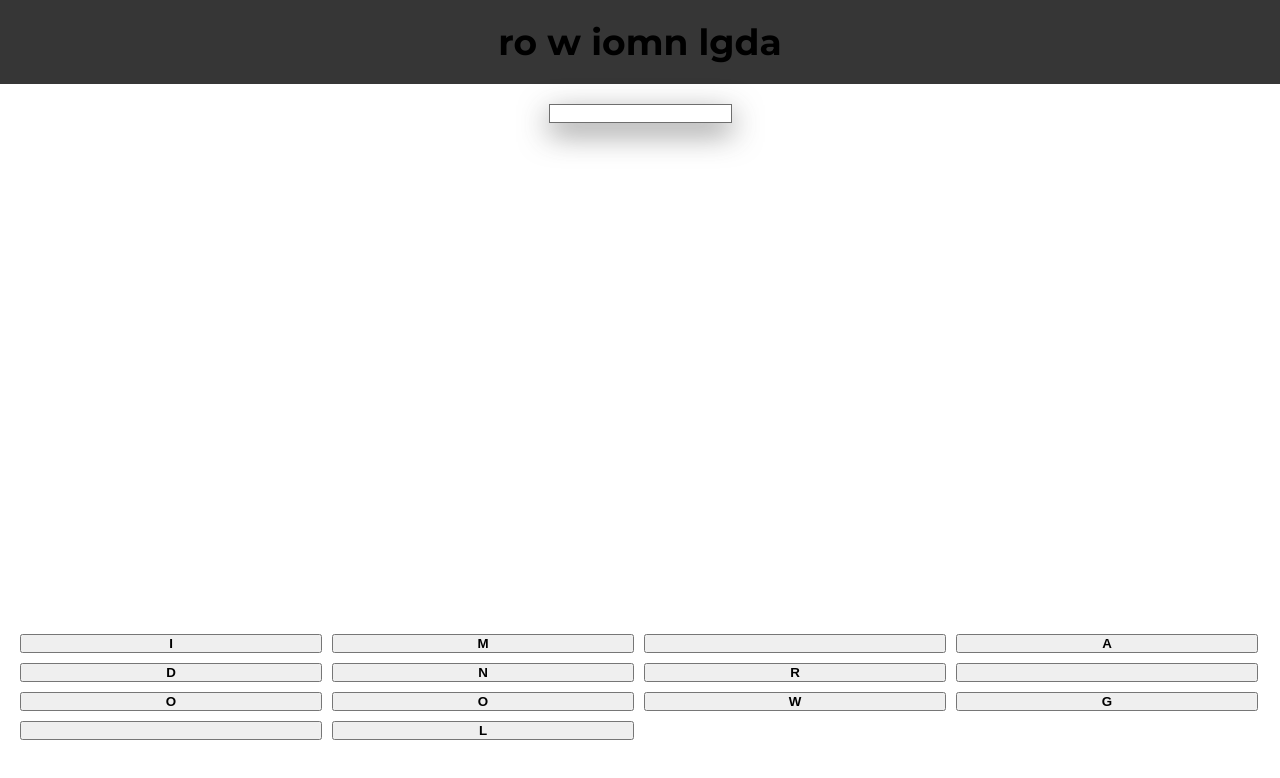
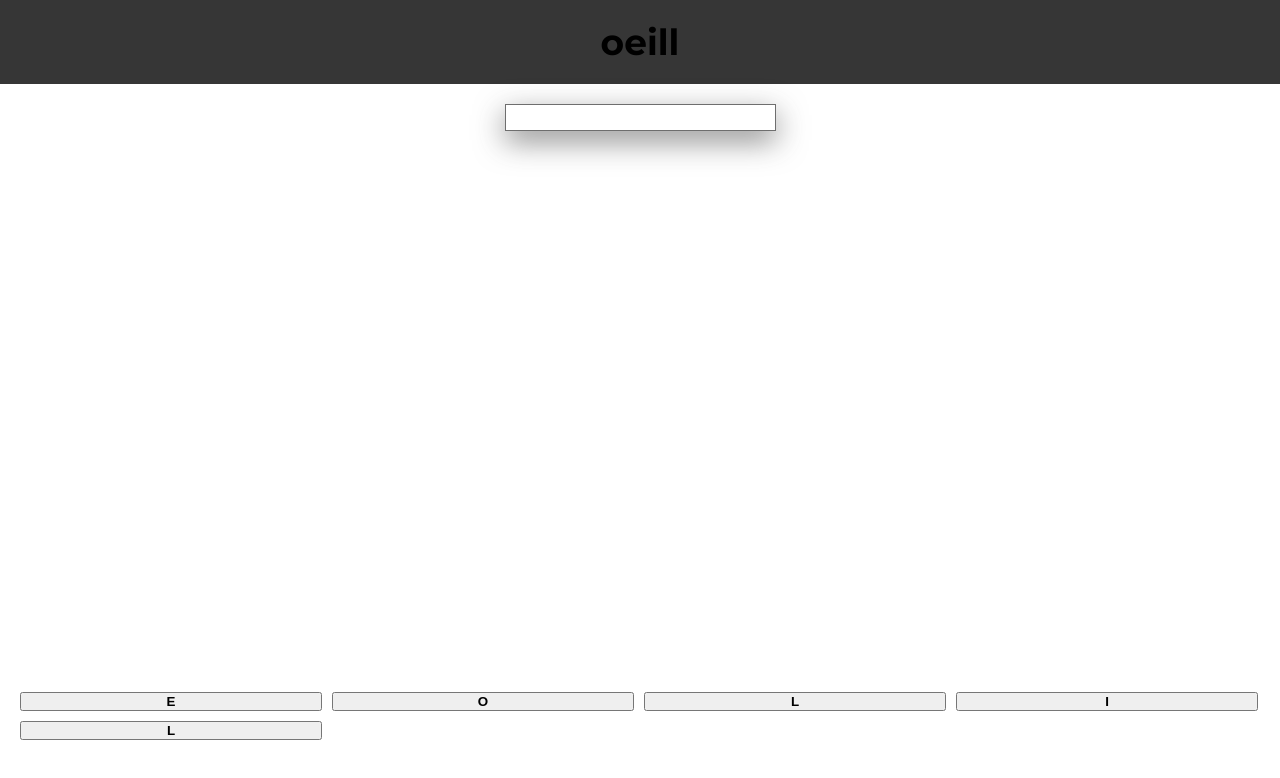
Before and after one commit to olliestorey/Aurora, a Nuxt app in the folder aurora-phone/: page /game in a window 1280 px wide. Shown: the top 778 px of the page. Built offline with nearby package versions, Linux system fonts and the light colour scheme.

Commit message:
Update game page works (yay)

```diff
--- a/aurora-phone/pages/game.vue
+++ b/aurora-phone/pages/game.vue
@@ -1,61 +1,90 @@
 <template>
     <div class="game">
       <div class="game__word-container">
-        <h1 class="game__word cb-yellow"> {{ scrambledTitle }} </h1>
+        <h1 class="game__word cb-yellow"> {{ gameCurrentTitle }} </h1>
         <div class="game__word-entered">
-            <input type="text" placeholder="" disabled/>
+            <input type="text" :placeholder="currentPlayerWord" disabled />
           </div>
       </div>
 
       <div class="game__letter-height">
           <div class="game__letter-container">
-          <button v-for="i in scrambledTiles" :key="i" class="game__letter"> {{ i }} </button>
+          <button v-for="(letter, index) in gameCurrentScrambleTile" :key="index" class="game__letter" @click="addLetter(letter, $event)"> {{ letter }} </button>
           </div>
       </div>
     </div>
   </template>
 
-  <script lang="ts">
+  <script lang="js">
   import { defineComponent } from 'vue';
 
   export default defineComponent({
     name: 'GameScreen',
+    data() {
+      return {
+        currentPlayerWord: "",
+        currentAnagramWord: "",
+        currentIndex: 0,
+
+        gameCurrentScrambleTile: "",
+        gameCurrentTitle: "",
+      };
+    },
     props: {
       fullWordList: {
-        type: Array as () => string[],
-        default: ['ollie', 'jess', 'niz', 'win', 'hackathon'],
-      },
-      currentAnagramWord: {
-        type: String as () => string,
-        default: 'im a long word',
-      },
-    },
-    computed: {
-      scrambledTitle(): string {
-        let scrambled: string;
-        do {
-          scrambled = this.scrambleWord(this.currentAnagramWord);
-        } while (scrambled === this.currentAnagramWord);
-        return scrambled;
-      },
-
-      scrambledTiles(): string {
-        let scrambled: string;
-        do {
-          scrambled = this.currentAnagramWord.split('').sort(() => Math.random() - 0.5).join('');
-        } while (scrambled === this.currentAnagramWord);
-        return scrambled;
+        type: Array,
+        default: () => ['ollie', 'jess', 'niz', 'win', 'hackathon'], // Use a function for default array values
       },
     },
     mounted() {
-      console.log(this.fullWordList);
-      console.log(this.currentAnagramWord);
+      this.setCurrentAnagramWord();
     },
     methods: {
-      scrambleWord(word: string): string {
-        const chars = word.split('');
-        const letters = chars.filter(char => char !== ' ').sort(() => Math.random() - 0.5);
-        return chars.map(char => (char === ' ' ? ' ' : letters.shift()!)).join('');
+      scrambleWord(word) {
+        let scrambled = word.split('').sort(() => Math.random() - 0.5).join('');
+        if (scrambled === word) {
+          return this.scrambleWord(word);
+        }
+        return scrambled;
+      },
+      setCurrentAnagramWord() {
+        const word = this.fullWordList[this.currentIndex];
+        this.currentAnagramWord = word;
+
+        this.gameCurrentScrambleTile = this.scrambleWord(word);
+        this.gameCurrentTitle = this.scrambleWord(word);
+
+        document.querySelectorAll('.game__letter').forEach((letter) => {
+          letter.classList.remove('game__letter--used');
+        });
+      },
+      scrambledTitle(word) {
+        return this.scrambleWord(word)
+      },
+      addLetter(letter, event) {
+        event.target.classList.add('game__letter--used');
+
+        this.currentPlayerWord += letter;
+        this.checkInputs();
+      },
+      checkInputs() {
+        if (
+          this.currentPlayerWord &&
+          this.currentAnagramWord &&
+          this.currentPlayerWord.length === this.currentAnagramWord.length
+        ) {
+          //All letters have been entered
+          if (this.currentPlayerWord === this.currentAnagramWord) {
+            console.log("GOOD!")
+            this.currentIndex++;
+            this.currentPlayerWord = "";
+            this.setCurrentAnagramWord();
+          } else {
+            console.log("BAD!")
+            this.currentPlayerWord = "";
+            this.setCurrentAnagramWord();
+          }
+        }
       },
     },
   });
@@ -96,6 +125,12 @@
         margin-top: 20px;
         flex-wrap: wrap;
       }
+
+      &--used {
+        pointer-events: none;
+        background-color: grey;
+        color: rgb(54, 54, 54);
+      }
     }
 
     &__word {
@@ -112,6 +147,7 @@
         justify-content: center;
 
         input {
+          font-size: 20px;
           letter-spacing: 2px;
           background-color: white;
           box-shadow: 0 10px 30px rgb(58 58 58 / 59%);
```
